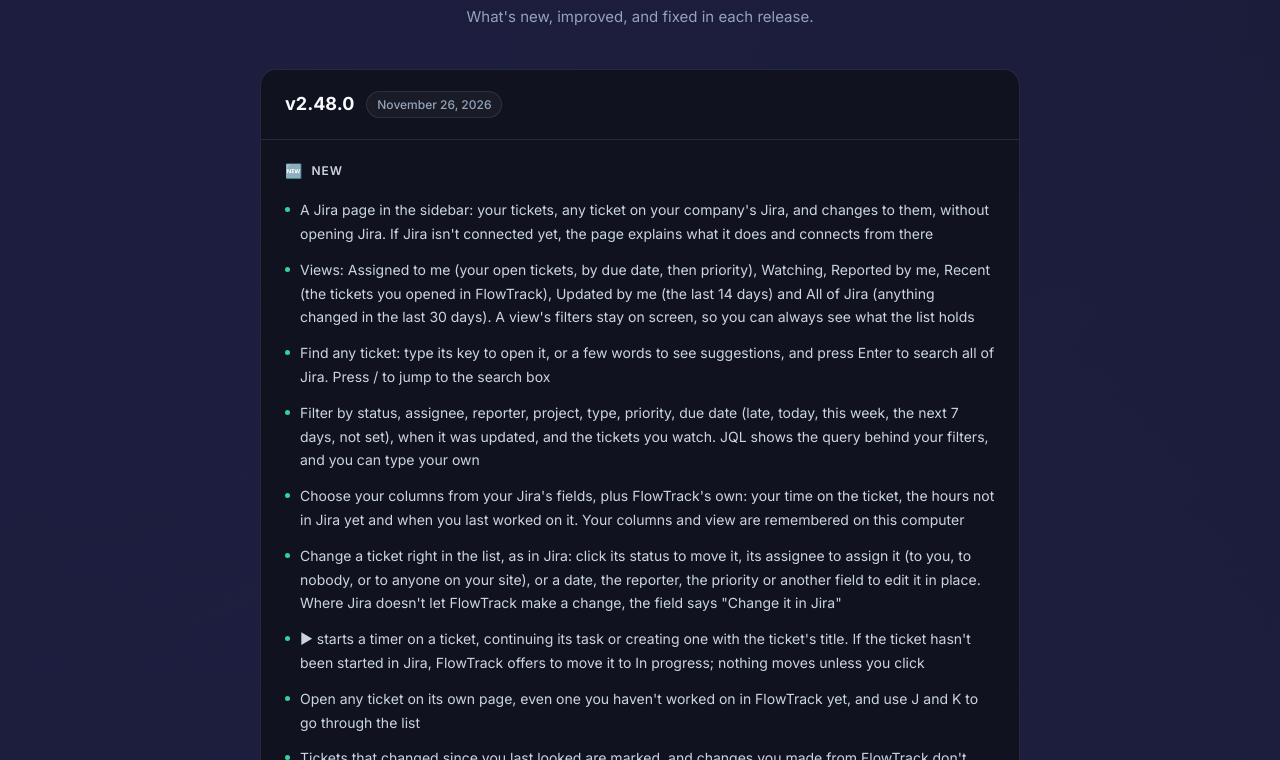
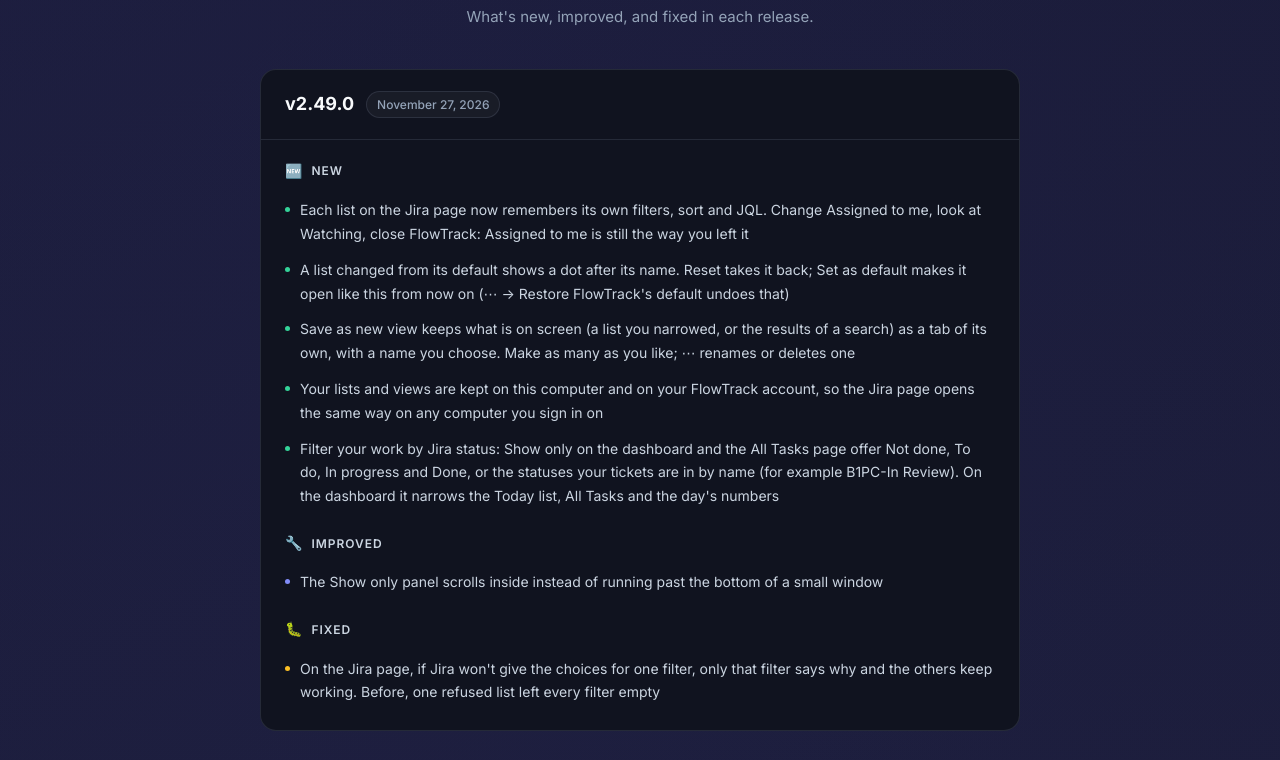
Before and after one commit to harshit9466/flowtrack-releases, a plain HTML site: page docs/changelog.html in a window 1280 px wide. Shown: the part 192-952 px from the top of the page. Drawn offline with Linux system fonts and the light colour scheme.

Commit message:
update changelog: v2.49.0

```diff
--- a/docs/changelog.html
+++ b/docs/changelog.html
@@ -125,6 +125,38 @@
       <p>What's new, improved, and fixed in each release.</p>
     </div>
 
+    <!-- v2.49.0 -->
+    <div class="release">
+      <div class="release-header">
+        <span class="release-version">v2.49.0</span>
+        <span class="release-date">November 27, 2026</span>
+      </div>
+      <div class="release-body">
+        <div class="section section-new">
+          <div class="section-title"><span class="section-icon">🆕</span> New</div>
+          <ul>
+            <li>Each list on the Jira page now remembers its own filters, sort and JQL. Change Assigned to me, look at Watching, close FlowTrack: Assigned to me is still the way you left it</li>
+            <li>A list changed from its default shows a dot after its name. Reset takes it back; Set as default makes it open like this from now on (⋯ → Restore FlowTrack's default undoes that)</li>
+            <li>Save as new view keeps what is on screen (a list you narrowed, or the results of a search) as a tab of its own, with a name you choose. Make as many as you like; ⋯ renames or deletes one</li>
+            <li>Your lists and views are kept on this computer and on your FlowTrack account, so the Jira page opens the same way on any computer you sign in on</li>
+            <li>Filter your work by Jira status: Show only on the dashboard and the All Tasks page offer Not done, To do, In progress and Done, or the statuses your tickets are in by name (for example B1PC-In Review). On the dashboard it narrows the Today list, All Tasks and the day's numbers</li>
+          </ul>
+        </div>
+        <div class="section section-improved">
+          <div class="section-title"><span class="section-icon">🔧</span> Improved</div>
+          <ul>
+            <li>The Show only panel scrolls inside instead of running past the bottom of a small window</li>
+          </ul>
+        </div>
+        <div class="section section-fixed">
+          <div class="section-title"><span class="section-icon">🐛</span> Fixed</div>
+          <ul>
+            <li>On the Jira page, if Jira won't give the choices for one filter, only that filter says why and the others keep working. Before, one refused list left every filter empty</li>
+          </ul>
+        </div>
+      </div>
+    </div>
+
     <!-- v2.48.0 -->
     <div class="release">
       <div class="release-header">
```
